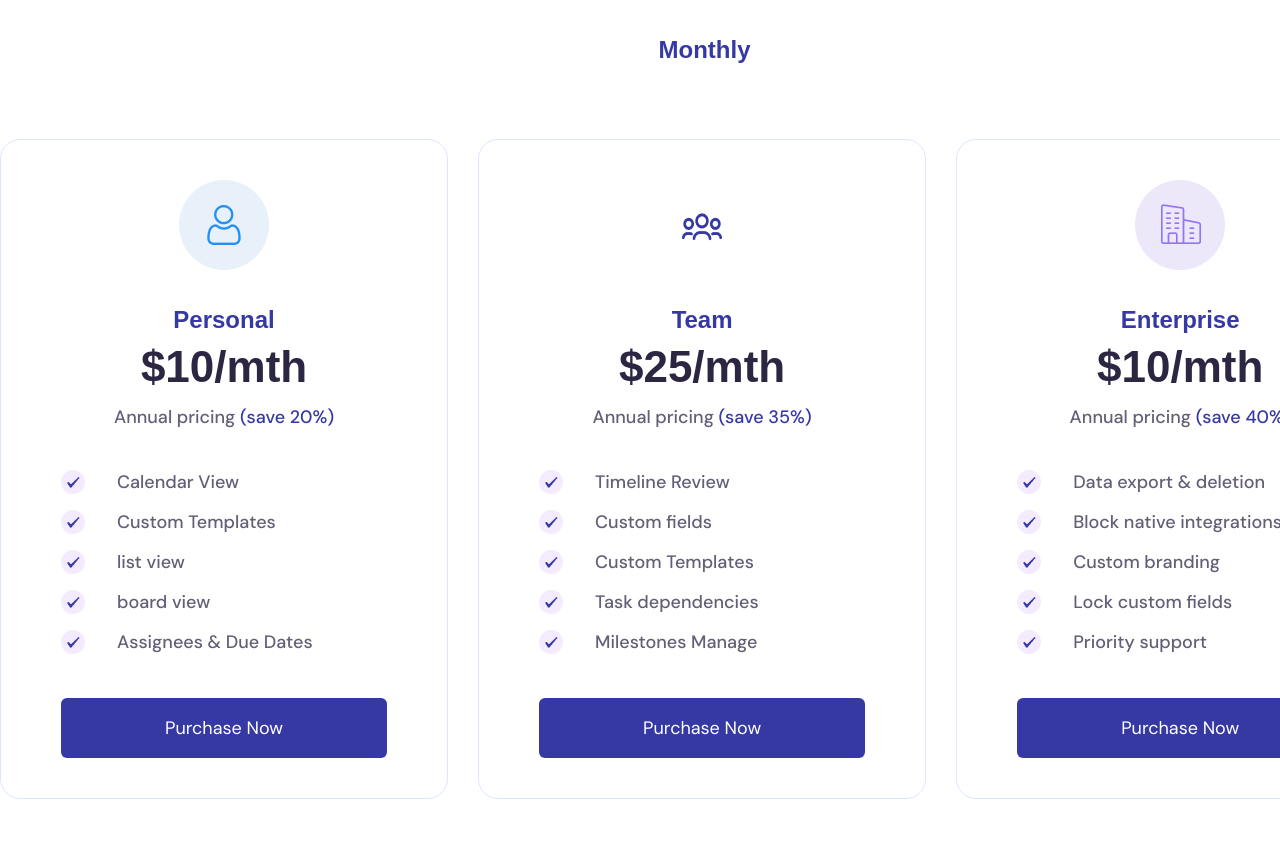
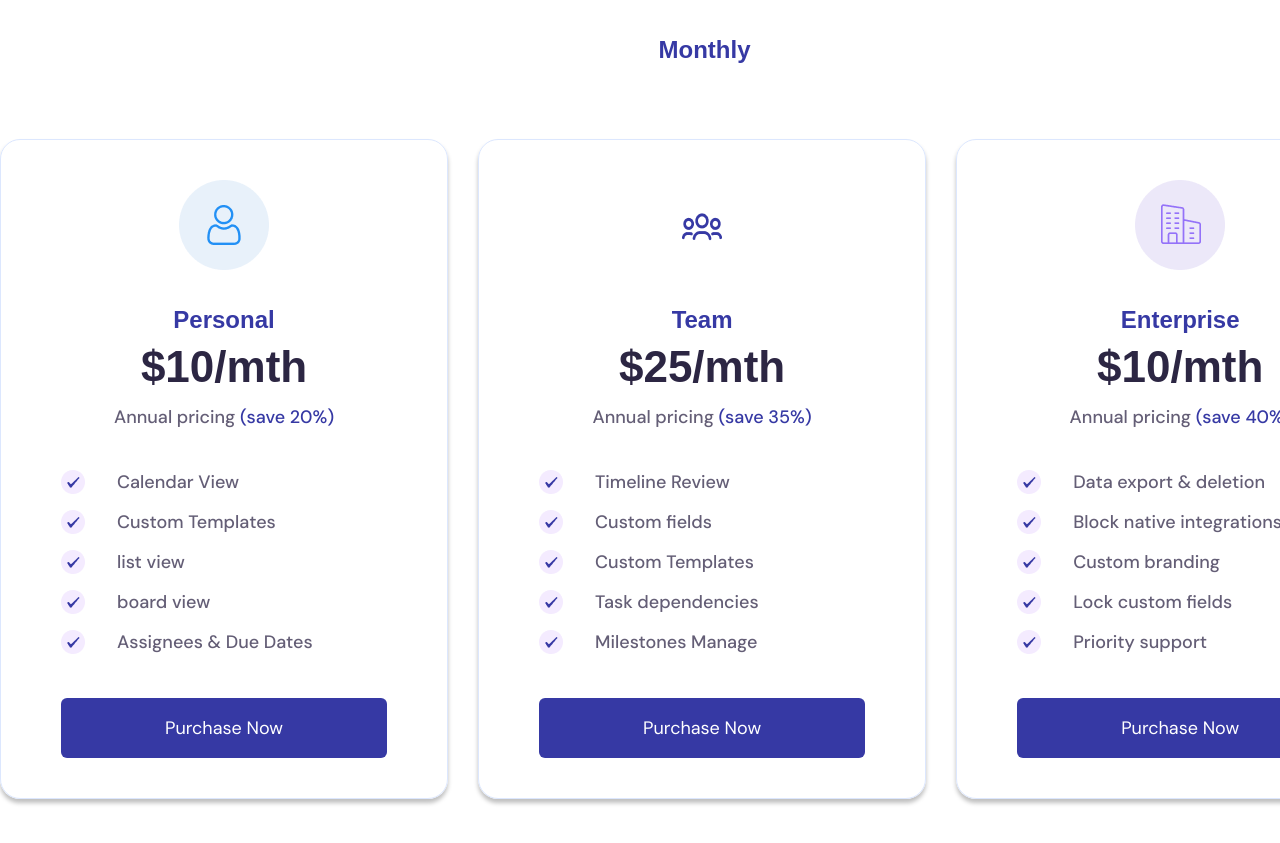
Before and after one commit to nayebislam/Innovatee, a React (Vite) app: page / in a window 1280 px wide. Shown: the part 5460-6303 px from the top of the page. Built offline with nearby package versions, Linux system fonts and the light colour scheme; a web font is replaced by a local one.

Commit message:
pricing part update

```diff
--- a/src/components/Pricing/Pricing.jsx
+++ b/src/components/Pricing/Pricing.jsx
@@ -14,7 +14,7 @@ const Pricing = () => {
                     <p className='font-primary font-bold text-[24px] leading-[100%] text-primary mt-[39px]'>Monthly</p>
                 </div>
                 <div className='flex gap-[30px] mt-[77px]'>
-                    <div className='py-[40px] px-[60px] border-[1px] border-[#DCE7FE] rounded-[20px] group hover:bg-primary transition ease-out duration-400'>
+                    <div className='py-[40px] px-[60px] border-[1px] border-[#DCE7FE] rounded-[20px] group hover:bg-primary hover:border-transparent transition ease-out duration-400 shadow-[0_4px_4px_0_rgba(0,0,0,0.25)]'>
                         <div className='flex flex-col justify-center text-center'>
                             <img className='w-[90px] m-auto' src={pricingIcon1} alt="#pricingIcon1" />
                             <p className='font-primary font-bold text-[24px] leading-[36px] text-primary mt-[32px]  group-hover:text-[#43E7DF]'>Personal</p>
@@ -45,7 +45,7 @@ const Pricing = () => {
                         </ul>
                         <button className='font-secondary text-lg leading-[20px] bg-primary text-white group-hover:text-titleColor py-[20px] px-[104px] rounded-[6px] group-hover:bg-secondery cursor-pointer mt-[40px]'>Purchase Now</button>
                     </div>
-                    <div className='py-[40px] px-[60px] border-[1px] border-[#DCE7FE] rounded-[20px] group hover:bg-primary transition ease-out duration-400'>
+                    <div className='py-[40px] px-[60px] border-[1px] border-[#DCE7FE] rounded-[20px] group hover:bg-primary hover:border-transparent transition ease-out duration-400 shadow-[0_4px_4px_0_rgba(0,0,0,0.25)]'>
                         <div className='flex flex-col justify-center text-center'>
                             <img className='w-[90px] m-auto' src={pricingIcon2} alt="#pricingIcon2" />
                             <p className='font-primary font-bold text-[24px] leading-[36px] text-primary mt-[32px] group-hover:text-[#43E7DF]'>Team</p>
@@ -76,7 +76,7 @@ const Pricing = () => {
                         </ul>
                         <button className='font-secondary text-lg leading-[20px] bg-primary text-white group-hover:text-titleColor py-[20px] px-[104px] rounded-[6px] group-hover:bg-secondery cursor-pointer mt-[40px]'>Purchase Now</button>
                     </div>
-                    <div className='py-[40px] px-[60px] border-[1px] border-[#DCE7FE] rounded-[20px] group hover:bg-primary transition ease-out duration-400'>
+                    <div className='py-[40px] px-[60px] border-[1px] border-[#DCE7FE] rounded-[20px] group hover:bg-primary hover:border-transparent transition ease-out duration-400 shadow-[0_4px_4px_0_rgba(0,0,0,0.25)]'>
                         <div className='flex flex-col justify-center text-center'>
                             <img className='w-[90px] m-auto' src={pricingIcon3} alt="#pricingIcon3" />
                             <p className='font-primary font-bold text-[24px] leading-[36px] text-primary mt-[32px] group-hover:text-[#43E7DF]'>Enterprise</p>
```
